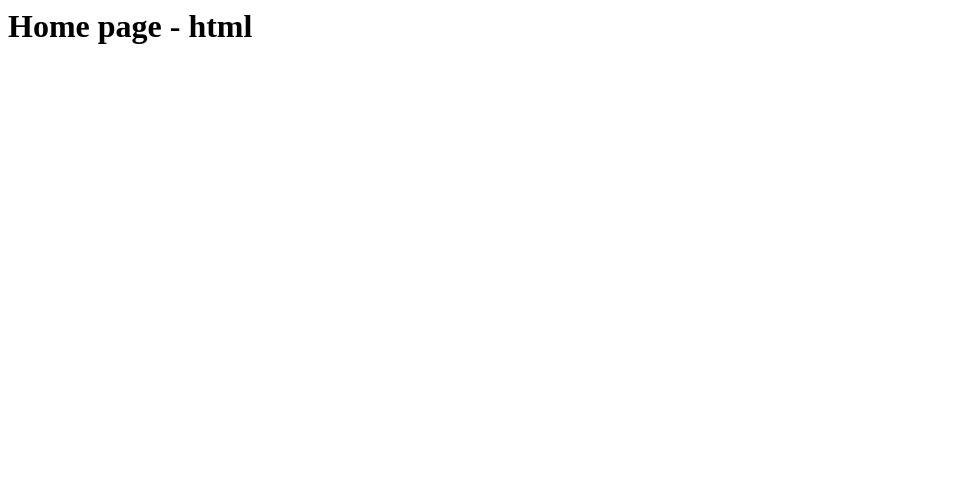
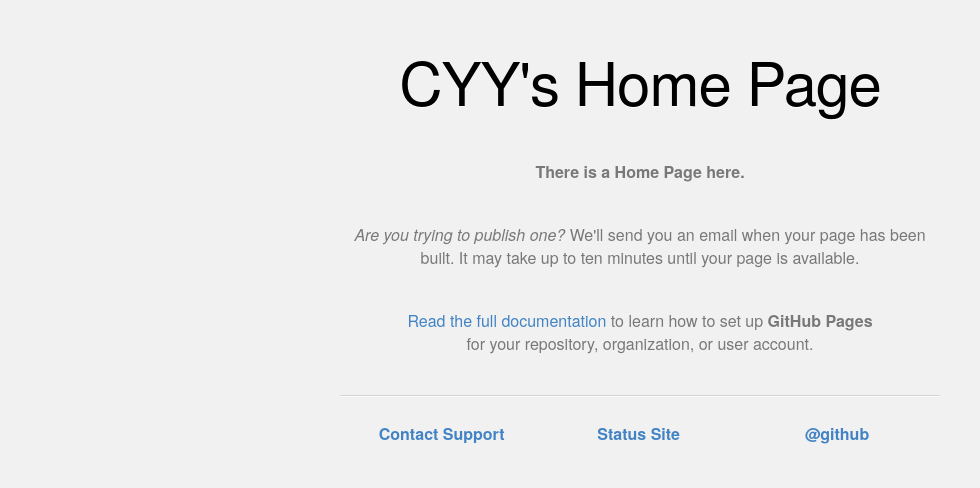
Before and after one commit to cyy/cyy.github.com, a plain HTML site: page index.html in a window 1280 px wide. Shown: the whole page, without its empty margins (0-980 px from the left). Drawn offline with Linux system fonts and the light colour scheme.

Commit message:
update index.html

```diff
--- a/index.html
+++ b/index.html
@@ -1 +1,57 @@
-<h1>Home page - html</h1>
+
+<!DOCTYPE html>
+
+<html>
+  <head>
+    <meta http-equiv="Content-type" content="text/html; charset=utf-8">
+    <title>Page not found &middot; GitHub Pages</title>
+    <style type="text/css" media="screen">
+      body {
+        background: #f1f1f1;
+        font-family: "HelveticaNeue", Helvetica, Arial, sans-serif;
+        text-rendering: optimizeLegibility;
+        margin: 0; }
+
+      .container { margin: 50px auto 40px auto; width: 600px; text-align: center; }
+
+      a { color: #4183c4; text-decoration: none; }
+      a:visited { color: #4183c4 }
+      a:hover { text-decoration: none; }
+
+      h1 { width: 800px; position:relative; left: -100px; letter-spacing: -1px; line-height: 60px; font-size: 60px; font-weight: 100; margin: 0px 0 50px 0; text-shadow: 0 1px 0 #fff; }
+      p { color: rgba(0, 0, 0, 0.5); margin: 20px 0 40px; }
+
+      ul { list-style: none; margin: 25px 0; padding: 0; }
+      li { display: table-cell; font-weight: bold; width: 1%; }
+      .divider { border-top: 1px solid #d5d5d5; border-bottom: 1px solid #fafafa;}
+
+
+    </style>
+  </head>
+  <body>
+
+    <div class="container">
+
+      <h1>CYY's Home Page</h1>
+      <p><strong>There is a Home Page here.</strong></p>
+
+      <p><em>Are you trying to publish one?</em>
+        We'll send you an email when your page has been built. It may take up to ten minutes until your page is available.
+      </p>
+
+      <p>
+        <a href="http://pages.github.com/">Read the full documentation</a>
+        to learn how to set up <strong>GitHub Pages</strong><br />
+        for your repository, organization, or user account.
+      </p>
+
+      <div class="divider"></div>
+      <ul id="error-suggestions">
+          <li><a href="https://github.com/contact">Contact Support</a></li>
+          <li><a href="http://status.github.com">Status Site</a></li>
+          <li><a href="http://twitter.com/github">@github</a></li>
+      </ul>
+
+    </div>
+  </body>
+</html>
```
